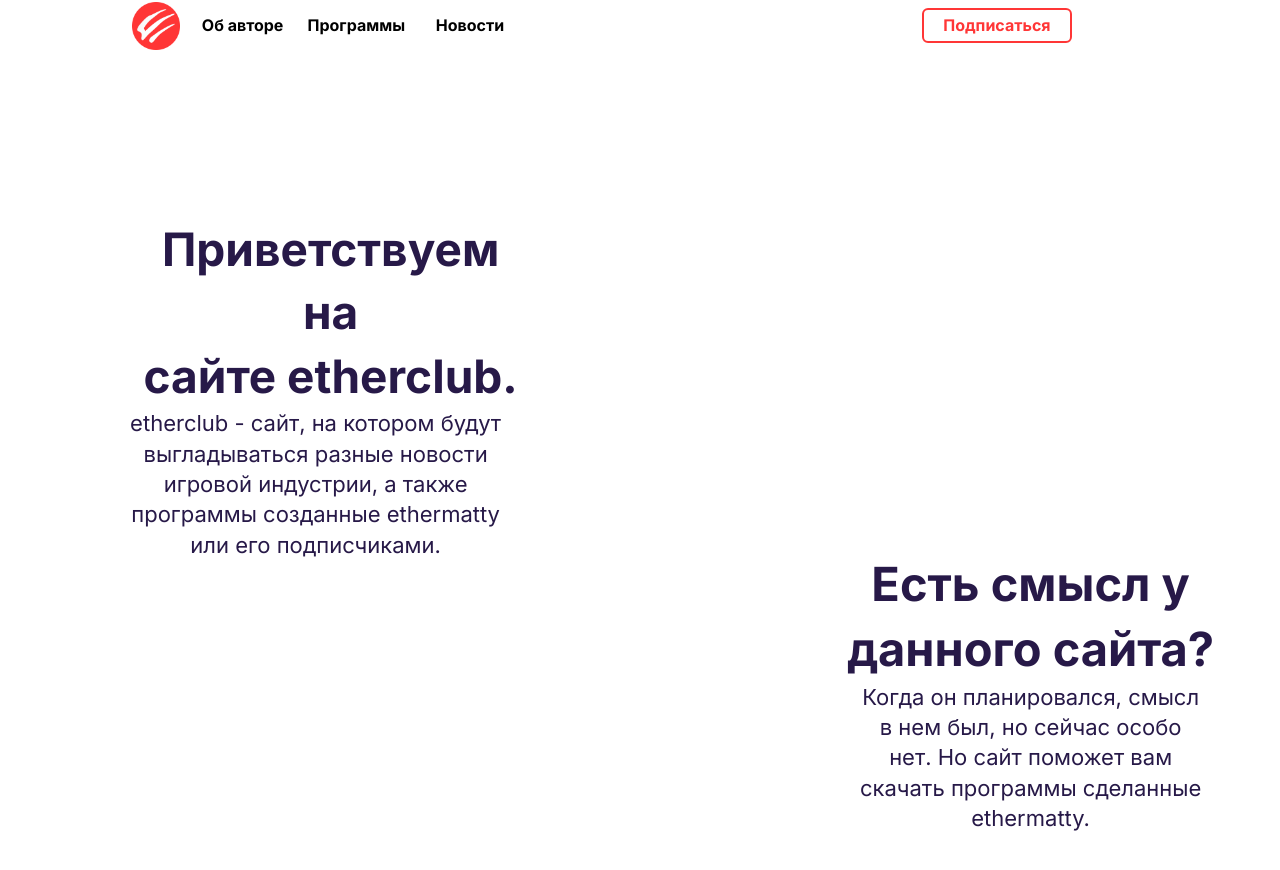
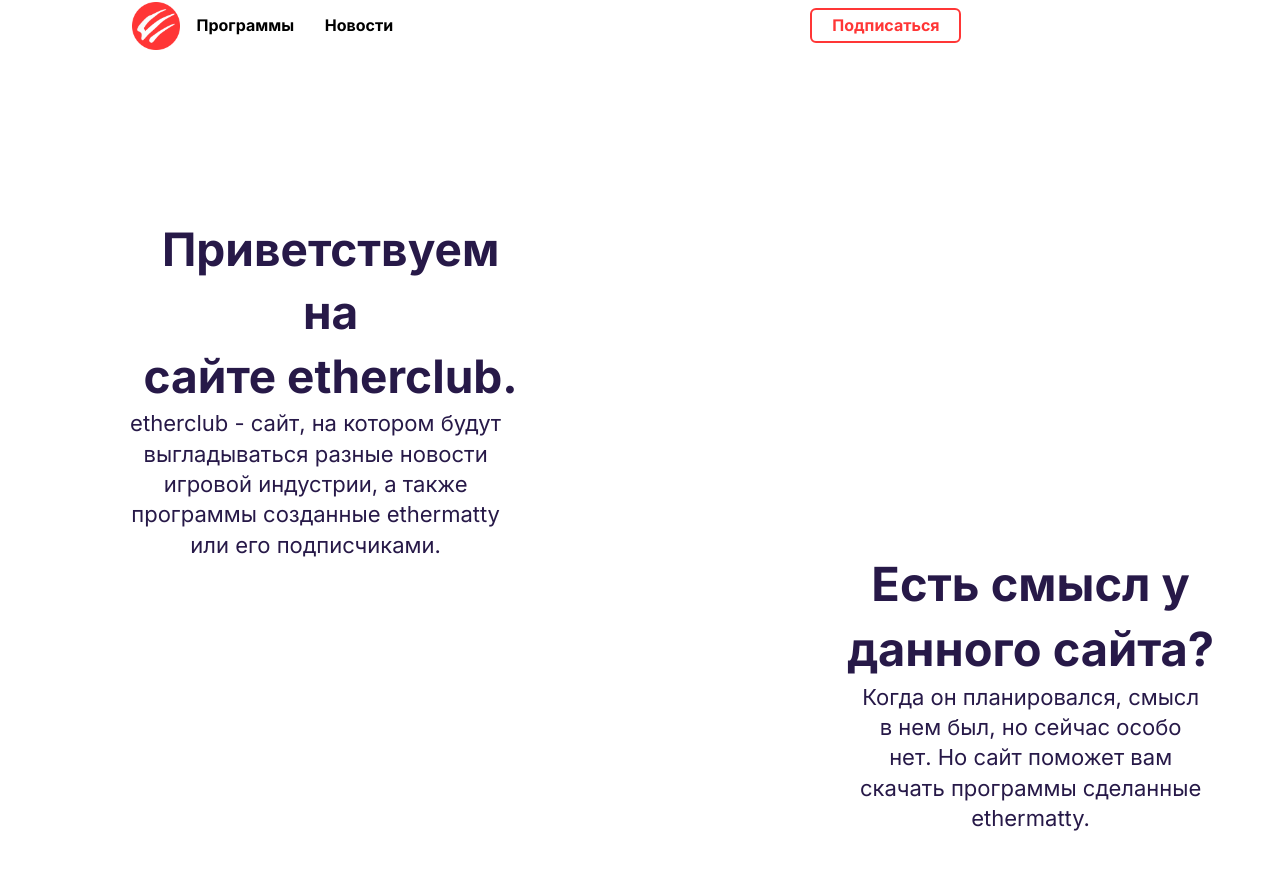
Before and after one commit to eth3rclub/ethermatty, a plain HTML site: page index.html in a window 1280 px wide. Shown: the top 870 px of the page. Drawn offline with Linux system fonts and the light colour scheme.

Commit message:
Update index.html

```diff
--- a/index.html
+++ b/index.html
@@ -12,7 +12,6 @@
 <body class="body page-index clearfix">
   <div class="navbar clearfix">
     <div onClick="window.location='index.html';" class="element"></div>
-    <button onClick="window.location='about.html';" id="gen" class="_button _button-1">Об авторе</button>
     <button onClick="window.location='apps.html';" id="gen" class="_button _button-2">Программы</button>
     <button onClick="window.location='news.html';" id="gen" class="_button _button-3">Новости</button>
     <button onClick="window.location='https://www.youtube.com/channel/UCIhDW5tQG0i18MUWNyXpdXg?sub_confirmation=1';" id="gen" class="_button _button-4">Подписаться</button>
```
